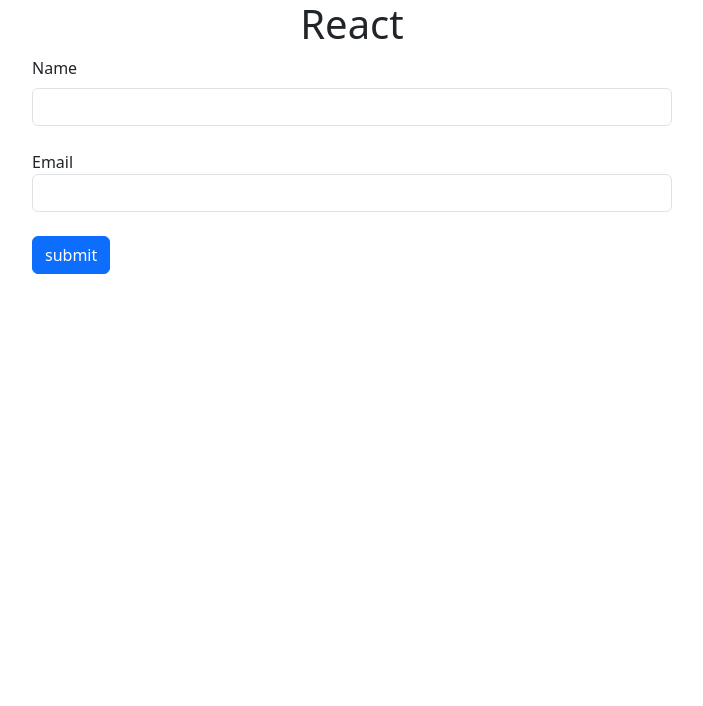
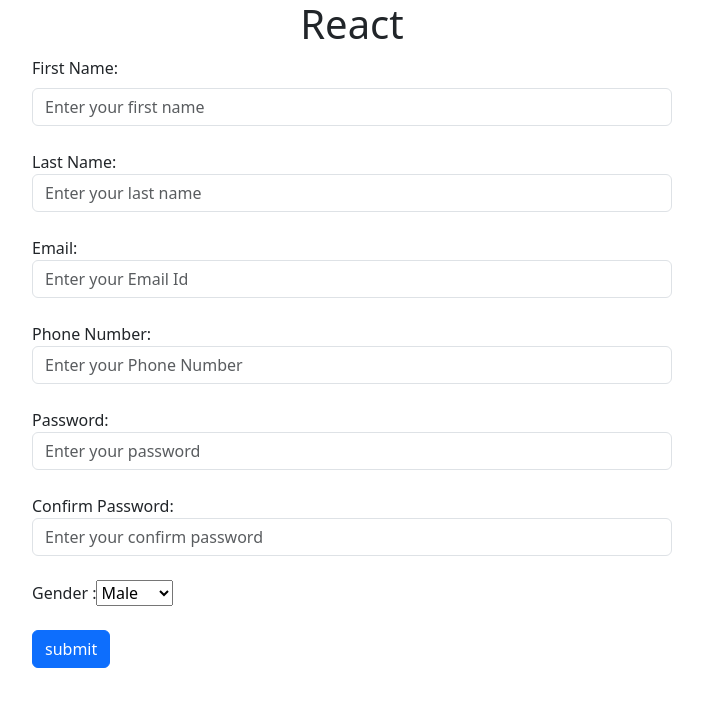
Before and after one commit to Kalpesh446/React, a React (Vite) app in the folder React Crude/: page / in a window 1280 px wide. Shown: the top 706 px of the page, without its empty margins (288-991 px from the left). Built offline with nearby package versions, Linux system fonts and the light colour scheme.

Commit message:
new input add

```diff
--- a/React Crude/src/CrudeApp.jsx
+++ b/React Crude/src/CrudeApp.jsx
@@ -2,62 +2,108 @@
 import "./index.css";
 
 const CrudeApp = () => {
-  const [data, setData] = useState({ name: "", email: "" });
-  const [user, setUser] = useState(() => {
-    const storedData = localStorage.getItem("userData");
-    return storedData ? JSON.parse(storedData) : [];
+  const [formData, setFormData] = useState({
+    firstName: "",
+    lastName: "",
+    email: "",
+    phoneNumber: "",
+    password: "",
+    confirmPassword: "",
+    age: "",
+    gender: "",
+    interests: [],
+    birthData: "",
   });
-  const [editingIndex, setEditingIndex] = useState(null);
 
-  useEffect(() => {
-    localStorage.setItem("userData", JSON.stringify(user));
-  }, [user]);
+  // const [data, setData] = useState({ name: "", email: "" });
+  // const [user, setUser] = useState(() => {
+  //   const storedData = localStorage.getItem("userData");
+  //   return storedData ? JSON.parse(storedData) : [];
+  // });
+  // const [editingIndex, setEditingIndex] = useState(null);
 
-  const handleChange = (e) => {
-    setData({ ...data, [e.target.name]: e.target.value });
-  };
+  // useEffect(() => {
+  //   localStorage.setItem("userData", JSON.stringify(user));
+  // }, [user]);
 
-  const handleSubmit = (e) => {
-    e.preventDefault();
-    if (data.name === "" || data.email === "") {
-      alert("Please fill in all fields");
-    } else if (editingIndex != null && editingIndex !== undefined) {
-      const updatedUser = [...user];
-      updatedUser[editingIndex] = data;
-      setUser(updatedUser);
-      setEditingIndex(null);
-    } else {
-      setUser([...user, data]);
-    }
-    setData({ name: "", email: "" });
-  };
+  // const handleChange = (e) => {
+  //   setData({ ...data, [e.target.name]: e.target.value });
+  // };
 
-  const handleAllDelete = () => {
-    setUser([]);
-  };
+  // const handleSubmit = (e) => {
+  //   e.preventDefault();
+  //   if (data.name === "" || data.email === "") {
+  //     alert("Please fill in all fields");
+  //   } else if (editingIndex != null && editingIndex !== undefined) {
+  //     const updatedUser = [...user];
+  //     updatedUser[editingIndex] = data;
+  //     setUser(updatedUser);
+  //     setEditingIndex(null);
+  //   } else {
+  //     setUser([...user, data]);
+  //   }
+  //   setData({ name: "", email: "" });
+  // };
 
-  const handleDelete = (i) => {
-    const updatedUser = user.filter((e, index) => index !== i);
-    setUser(updatedUser);
-  };
+  // const handleAllDelete = () => {
+  //   setUser([]);
+  // };
 
-  const handleEdit = (e, i) => {
-    setData({ ...data, name: e.name, email: e.email });
-    setEditingIndex(i);
-  };
+  // const handleDelete = (i) => {
+  //   const updatedUser = user.filter((e, index) => index !== i);
+  //   setUser(updatedUser);
+  // };
+
+  // const handleEdit = (e, i) => {
+  //   setData({ ...data, name: e.name, email: e.email });
+  //   setEditingIndex(i);
+  // };
 
   return (
     <>
       <h1 className="text-center">React</h1>
-      <form className="w-50 m-auto" onSubmit={handleSubmit}>
+      <form className="w-50 m-auto">
         <div className="mb-3">
-          <label htmlFor="" className="form-label">
-            Name
-          </label>
-          <input className="form-control" type="text" name="name" id="" value={data.name} onChange={handleChange} />
+          <div>
+            <label htmlFor="firstName" className="form-label">
+              First Name:
+            </label>
+            <input className="form-control" type="text" name="firstName" value={formData.firstName} placeholder="Enter your first name" />
+          </div>
           <br />
-          <label htmlFor="">Email</label>
-          <input className="form-control" type="email" name="email" id="" value={data.email} onChange={handleChange} />
+          <div>
+            <label htmlFor="lastName">Last Name:</label>
+            <input className="form-control" type="text" name="lastName" value={formData.lastName} placeholder="Enter your last name" />
+          </div>
+          <br />
+          <div>
+            <label htmlFor="email">Email:</label>
+            <input className="form-control" type="email" name="email" value={formData.email} placeholder="Enter your Email Id" />
+          </div>
+          <br />
+          <div>
+            <label htmlFor="phoneNumber">Phone Number:</label>
+            <input className="form-control" type="number" name="phoneNumber" value={formData.phoneNumber} placeholder="Enter your Phone Number" />
+          </div>
+          <br />
+          <div>
+            <label htmlFor="password">Password:</label>
+            <input className="form-control" type="password" name="password" value={formData.password} placeholder="Enter your password" />
+          </div>
+          <br />
+          <div>
+            <label htmlFor="password">Confirm Password:</label>
+            <input className="form-control" type="password" name="confirmPassword" value={formData.confirmPassword} placeholder="Enter your confirm password" />
+          </div>
+          <br />
+          <div>
+            <label htmlFor="gender">Gender :</label>
+            <select name="gender" value={formData.gender}>
+              <option value="male">Male</option>
+              <option value="female">Female</option>
+              <option value="other">Other</option>
+            </select>
+          </div>
           <br />
           <button type="submit" className="btn btn-primary">
             submit
@@ -65,7 +111,7 @@
         </div>
       </form>
 
-      {user.length > 0 ? (
+      {/* {user.length > 0 ? (
         <table className="table w-50 m-auto table-striped table-responsive-lg border">
           <thead>
             <tr>
@@ -102,7 +148,7 @@
         </table>
       ) : (
         ""
-      )}
+      )} */}
     </>
   );
 };
```
